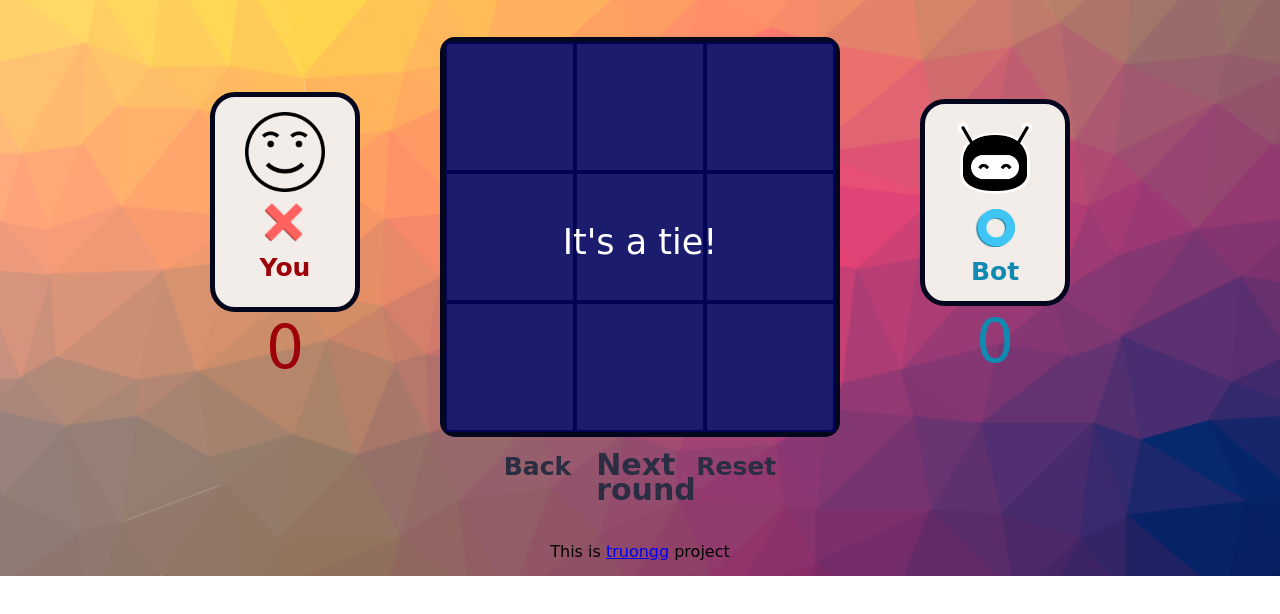
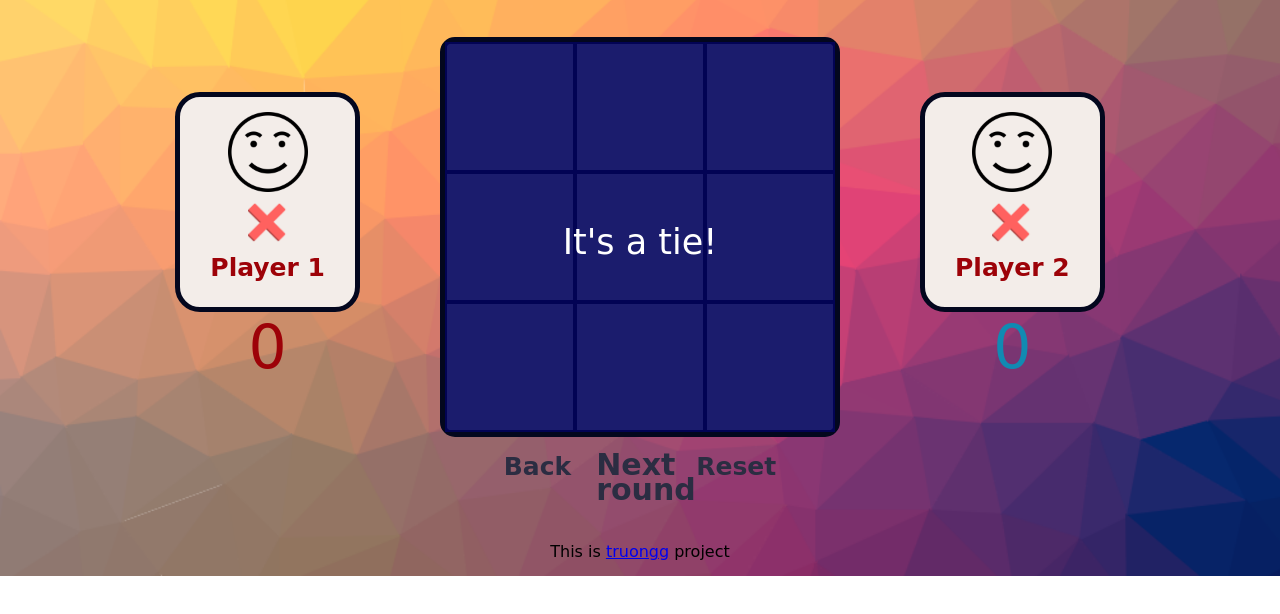
Before and after one commit to Skun01/tic-tac-toe, a plain HTML site: page index.html in a window 1280 px wide. Shown: the part 164-778 px from the top of the page. Drawn offline with Linux system fonts and the light colour scheme.

Commit message:
finish html and css of this project

```diff
--- a/assets/styles.css
+++ b/assets/styles.css
@@ -253,9 +253,12 @@ body .selected-mode-sec{
 }
 
 .human-vs-bot{
-
+    display: none;;
 }
 
+.human-vs-human{
+    display: flex;
+}
 .game-table{
     width: 400px;
     height: 400px;
--- a/index.html
+++ b/index.html
@@ -64,9 +64,10 @@
 
          <!-- the fight is begin -->
 
-         <!-- human vs bot -->
-         <div class="fight-container">
-             <div class="fight-mode human-vs-bot">
+
+        <div class="fight-container">
+            <!-- human vs bot -->
+            <div class="fight-mode human-vs-bot">
                 <div class="role-wrapper">
                     <div class="role player">
                         <img class="bot-face" src="./assets/images/human-face.png" alt="">
@@ -102,8 +103,50 @@
 
                     <p class="point o-icon">0</p>
                 </div>
-             </div>
-         </div>
+            </div>
+
+             <!-- human vs human -->
+            <div class="fight-mode human-vs-human">
+                <div class="role-wrapper">
+                    <div class="role player">
+                        <img class="bot-face" src="./assets/images/human-face.png" alt="">
+                        <img src="./assets/images/x_icon.png" alt="" class="x-icon">
+                        <div class="role-name x-icon">Player 1</div>
+                        <p class="point x-icon"></p>
+                    </div>
+
+                    <p class="point x-icon">0</p>
+                </div>
+
+                <div class="game-table">
+                    <div class="cell 00"></div>
+                    <div class="cell 00"></div>
+                    <div class="cell 00"></div>
+                    <div class="cell 00"></div>
+                    <div class="cell 00"></div>
+                    <div class="cell 00"></div>
+                    <div class="cell 00"></div>
+                    <div class="cell 00"></div>
+                    <div class="cell 00"></div>
+                    <div class="game-table-cover">
+                        <p class="alert">It's a tie!</p>
+                    </div>
+                </div>
+
+                <div class="role-wrapper">
+                    <div class="role player">
+                        <img class="human-face" src="./assets/images/human-face.png" alt="">
+                        <img src="./assets/images/x_icon.png" alt="" class="x-icon">
+                        <div class="role-name x-icon">Player 2</div>
+                        <p class="point x-icon"></p>
+                    </div>
+
+                    <p class="point o-icon">0</p>
+                </div>
+            </div>
+        </div>
+
+         <!-- human vs human mode -->
 
         <div class="btn-sec">
             <p class="back-btn btn">Back</p>
```
